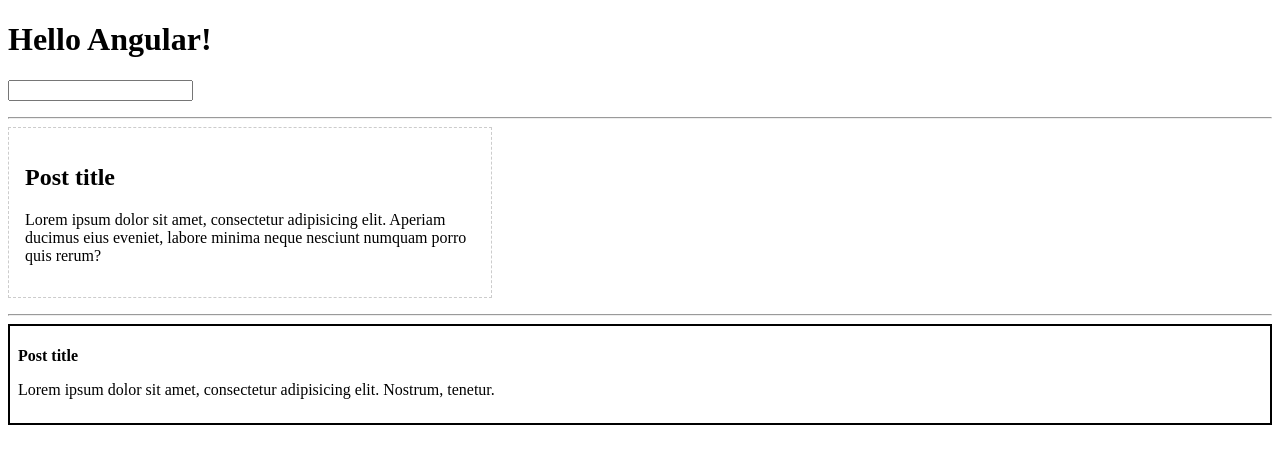
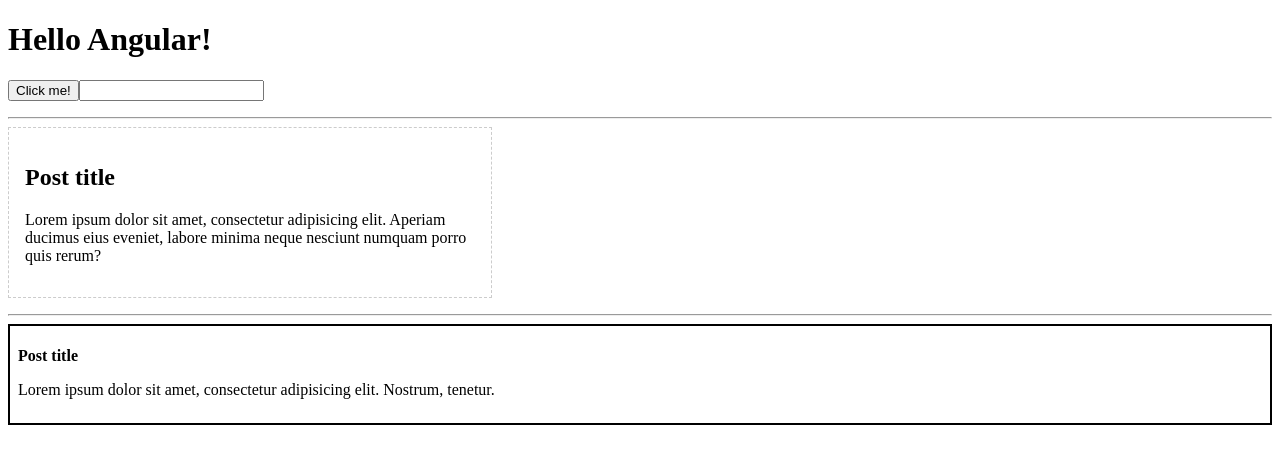
Before and after one commit to SergeySolod/AngularPosts, an Angular app: page / in a window 1280 px wide. Shown: the top 464 px of the page. Built offline with nearby package versions, Linux system fonts and the light colour scheme.

Commit message:
Add TypeScript KeyboardEvent

```diff
--- a/src/app/app.component.html
+++ b/src/app/app.component.html
@@ -1,4 +1,5 @@
 <h1>Hello Angular!</h1>
+<button (click)="onClick()">Click me!</button>
 <input type="text" (input)="onInput($event)">
 <p><strong>{{inputValue}}</strong></p>
 <hr>
--- a/src/app/app.component.ts
+++ b/src/app/app.component.ts
@@ -11,7 +11,10 @@
     constructor() {
     }
 
-    onInput(event?) {
-        console.log('Event', event)
+    onInput(event: KeyboardEvent) {
+        this.inputValue = (<HTMLInputElement>event.target).value
+    }
+    onClick(){
+        console.log('Click!')
     }
 }
```
